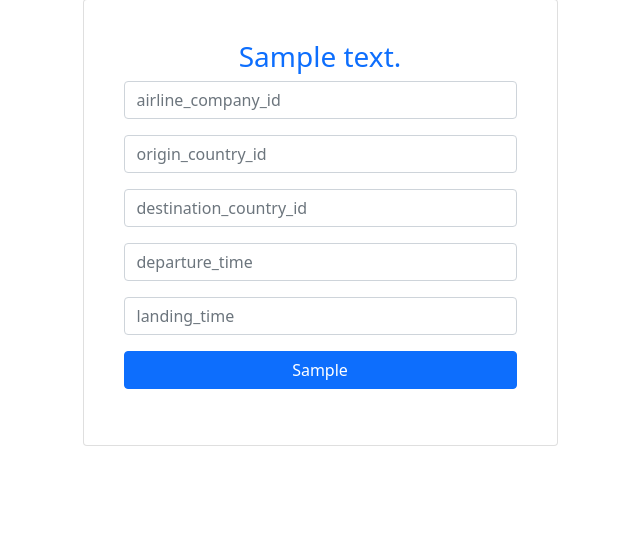
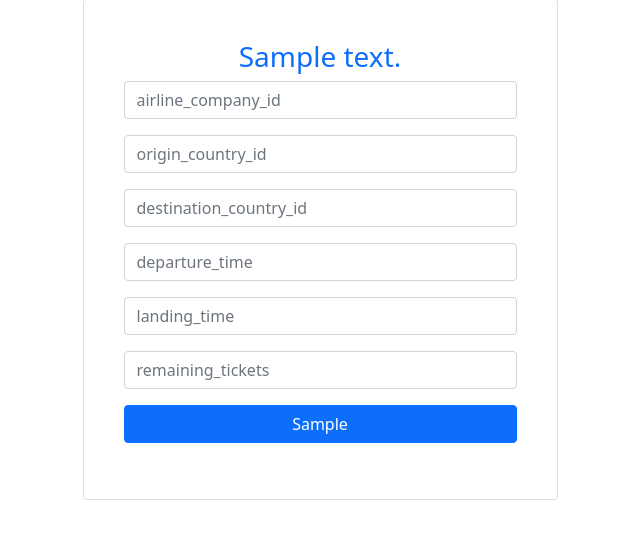
Before and after one commit to ofir6bd/flight-web-mySQL-Flask-React, a Python web app: template templates/airline/add_flight.html in a window 1280 px wide. Shown: the part 79-618 px from the top of the page, without its empty margins (320-960 px from the left). Run offline with Jinja, Linux system fonts and the light colour scheme; the template is opened without the code that fills it: most values are stand-ins (such as "Sample title", 1, 10 or a date in 2020); form fields are guessed from the names that the template uses; some libraries are stand-ins or nearby versions.

Commit message:
adding remaining tickets to add flight for airline

```diff
--- a/Facades/AirlineFacade.py
+++ b/Facades/AirlineFacade.py
@@ -22,7 +22,7 @@ class AirlineFacade(FacadeBase):
                                 destination_country_id=self.destination_country_id,
                                 departure_time=self.departure_time,
                                 landing_time=self.landing_time,
-                                remaining_tickets=2)
+                                remaining_tickets=self.remaining_tickets)
         dal_obj = DataLayer()
         return dal_obj.insert_obj(flight)
 
--- a/Facades/FacadeBase.py
+++ b/Facades/FacadeBase.py
@@ -106,6 +106,12 @@ class FacadeBase(object):
                 if not -1<=((request_date - flight_date).days)<=3:
                     all_flight_and_countries.pop(i)
 
+        # drop flights that no tickets available
+        for i in reversed(range(len(all_flight_and_countries))):
+            tickets = all_flight_and_countries[i][0].remaining_tickets
+            if tickets == 0:
+                all_flight_and_countries.pop(i)
+
         return all_flight_and_countries
 
     def get_all_airlines(self):
--- a/Forms_templates/airline_forms.py
+++ b/Forms_templates/airline_forms.py
@@ -88,6 +88,7 @@ class add_flight_form(FlaskForm):
     destination_country_id = SelectField(coerce=int, validators=[DataRequired()])
     departure_time = DateTimeLocalField( validators=[InputRequired()],format='%Y-%m-%dT%H:%M')
     landing_time = DateTimeLocalField(validators=[InputRequired()],format='%Y-%m-%dT%H:%M')
+    remaining_tickets = IntegerField(validators=[DataRequired()])
 
     def __init__(self, *args, **kwargs):
         super(add_flight_form, self).__init__(*args, **kwargs)
--- a/Routes_files/airline_routes.py
+++ b/Routes_files/airline_routes.py
@@ -46,7 +46,7 @@ def add_flight(company_name):
                                 destination_country_id=destination_country_id.id,
                                 departure_time=form.departure_time.data,
                                 landing_time=form.landing_time.data,
-                                remaining_tickets=2)
+                                remaining_tickets=form.remaining_tickets.data)
         res = fac_obj.add_flight()
         if res:
             flash(f"Flight added", "success")
--- a/routes.py
+++ b/routes.py
@@ -152,7 +152,6 @@ def logout():
 # Customer routes
 app.add_url_rule('/customer/<int:customer_details>/', view_func=customer_home,  methods=("GET", "POST"), strict_slashes=False)
 app.add_url_rule('/customer/<int:customer_details>/update_customer', view_func=update_customer, methods=("GET", "POST"), strict_slashes=False)
-# app.add_url_rule('/<string:customer>/add_ticket', view_func=add_ticket, methods=("GET", "POST"), strict_slashes=False)
 app.add_url_rule("/customer/<int:customer_details>/<int:flight_id>/",view_func=book_verification, methods=("GET", "POST"), strict_slashes=False)
 app.add_url_rule("/customer/<int:customer_details>/remove_ticket",view_func=remove_ticket, methods=("GET", "POST"), strict_slashes=False)
 
--- a/templates/airline/add_flight.html
+++ b/templates/airline/add_flight.html
@@ -75,6 +75,15 @@
                 </div>
                 {% endfor%}
 
+                <div class="form-group mb-3">
+                    {{ form.remaining_tickets(class_="form-control",placeholder="remaining_tickets")}}
+                </div>
+                {% for error in form.remaining_tickets.errors %}
+                <div class="alert alert-warning alert-dismissible fade show" role="alert">
+                    {{ error }}
+                    <button type="button" class="btn-close" data-bs-dismiss="alert" aria-label="Close"></button>
+                </div>
+                {% endfor%}
 
                 <div class="text-center">
 
```
